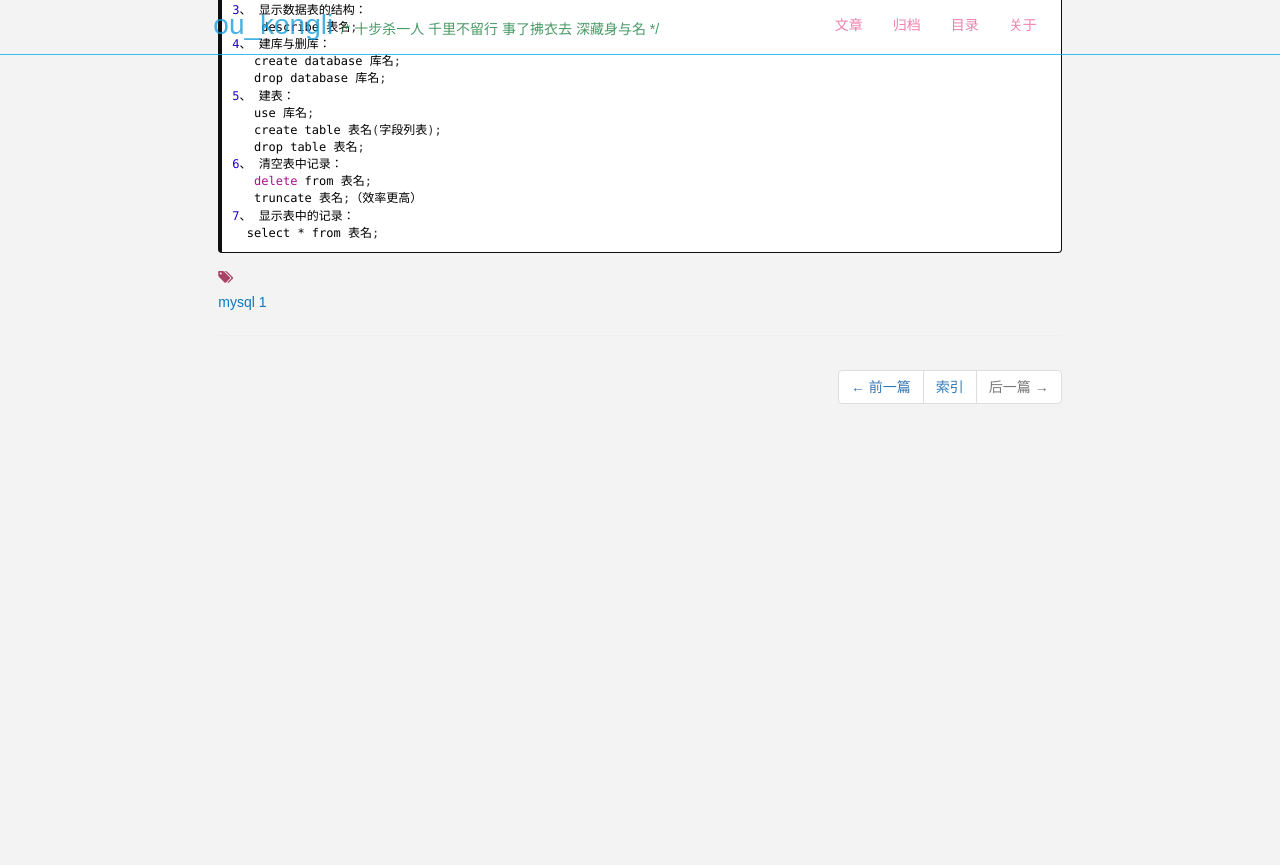
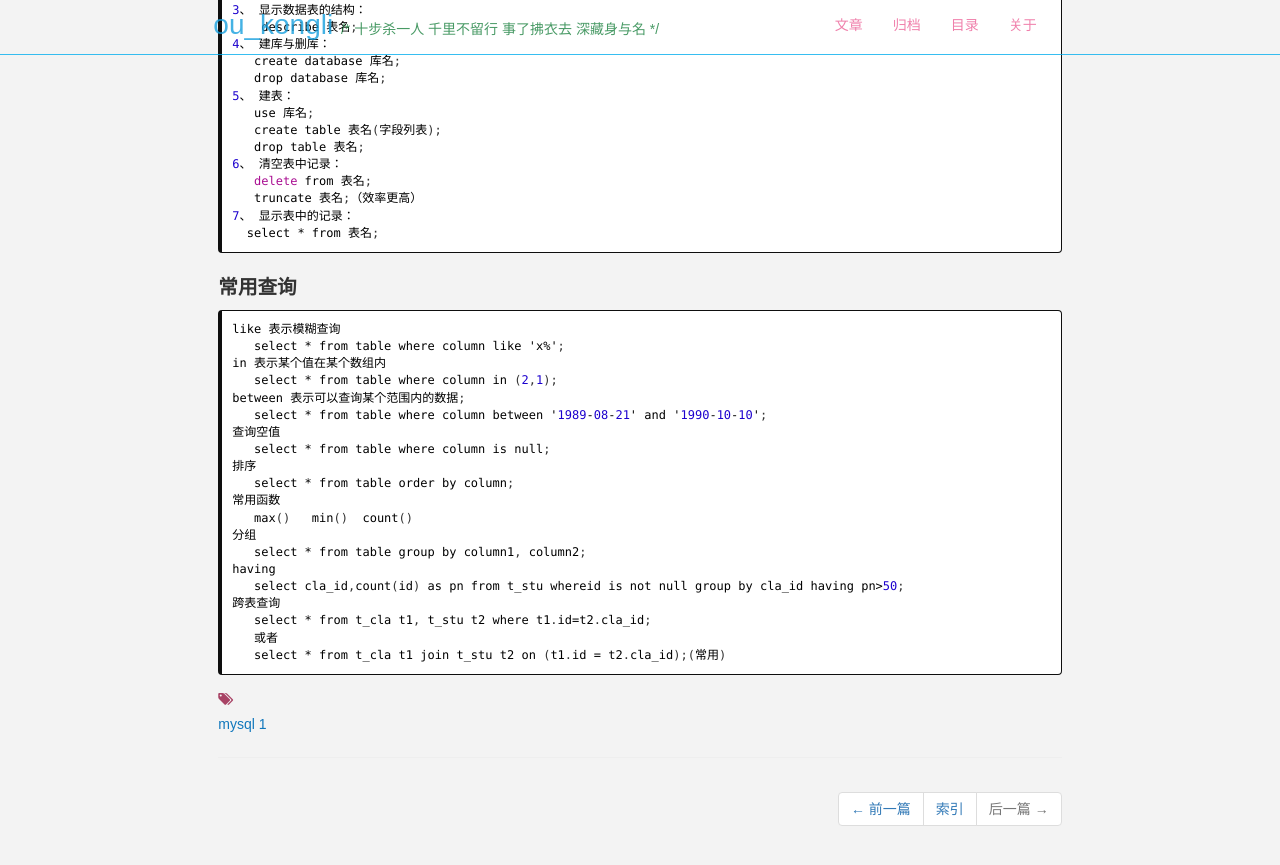
Before and after one commit to ouyangkongli/ouyangkongli.github.io, a Jekyll site: the page built from _posts/2014-12-23-mysql-command.md, in a window 1280 px wide and 900 px high, scrolled down 892 px. Shown: the top 865 px of the window. Built offline with Jekyll 4.4.1, drawn with Linux system fonts in a browser that asks for light colours; nearby versions of some CDN libraries; comment, search, counter and statistics services are not loaded; before the commit the page ends 1370 px from its top, so only the background shows below that.

Commit message:
update mysql blog

```diff
--- a/_posts/2014-12-23-mysql-command.md
+++ b/_posts/2014-12-23-mysql-command.md
@@ -59,3 +59,27 @@ show databases;
 7、 显示表中的记录：
   select * from 表名;
 {% endhighlight %}
+
+###常用查询
+{% highlight cpp %}
+like 表示模糊查询
+   select * from table where column like 'x%';
+in 表示某个值在某个数组内
+   select * from table where column in (2,1);
+between 表示可以查询某个范围内的数据;
+   select * from table where column between '1989-08-21' and '1990-10-10';
+查询空值
+   select * from table where column is null;
+排序
+   select * from table order by column;
+常用函数
+   max()   min()  count()
+分组
+   select * from table group by column1, column2;
+having
+   select cla_id,count(id) as pn from t_stu whereid is not null group by cla_id having pn>50;
+跨表查询
+   select * from t_cla t1, t_stu t2 where t1.id=t2.cla_id;
+   或者
+   select * from t_cla t1 join t_stu t2 on (t1.id = t2.cla_id);(常用)
+{% endhighlight %}
```
